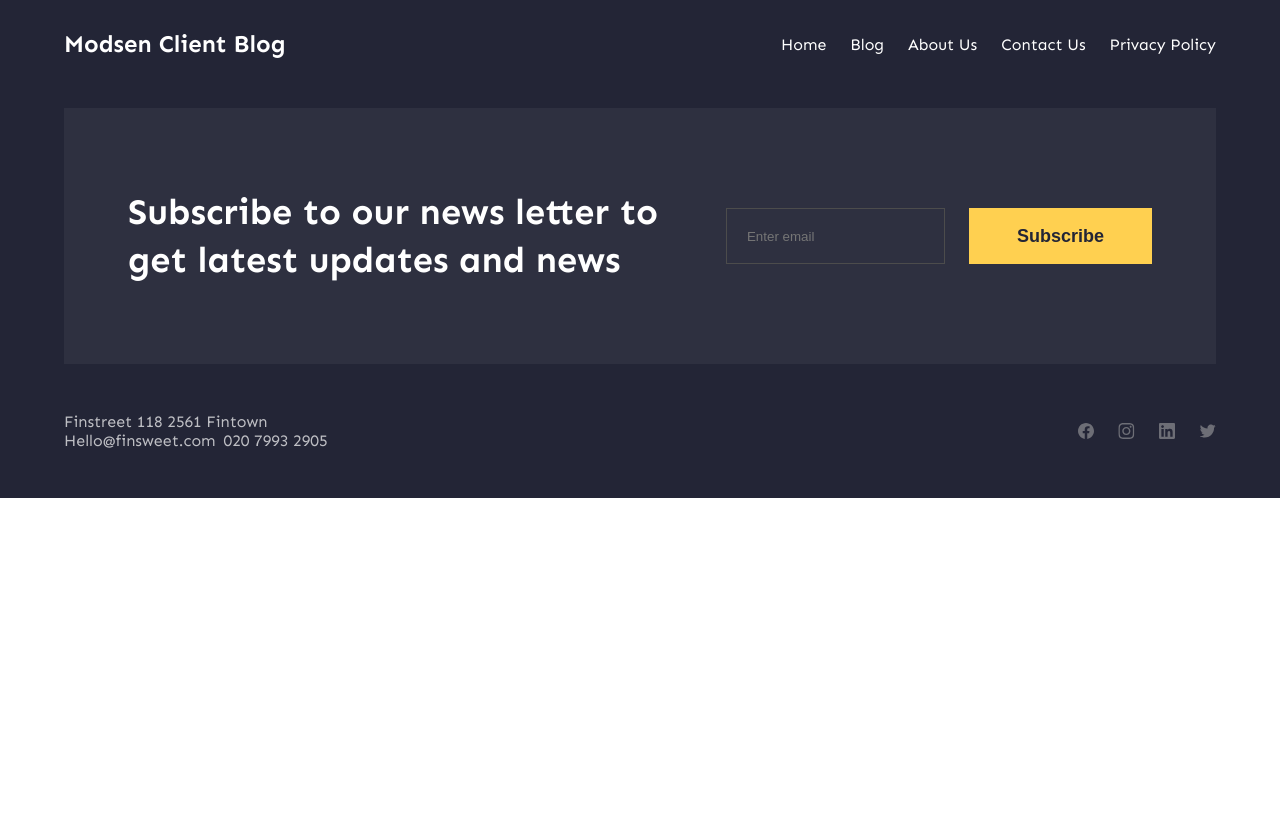
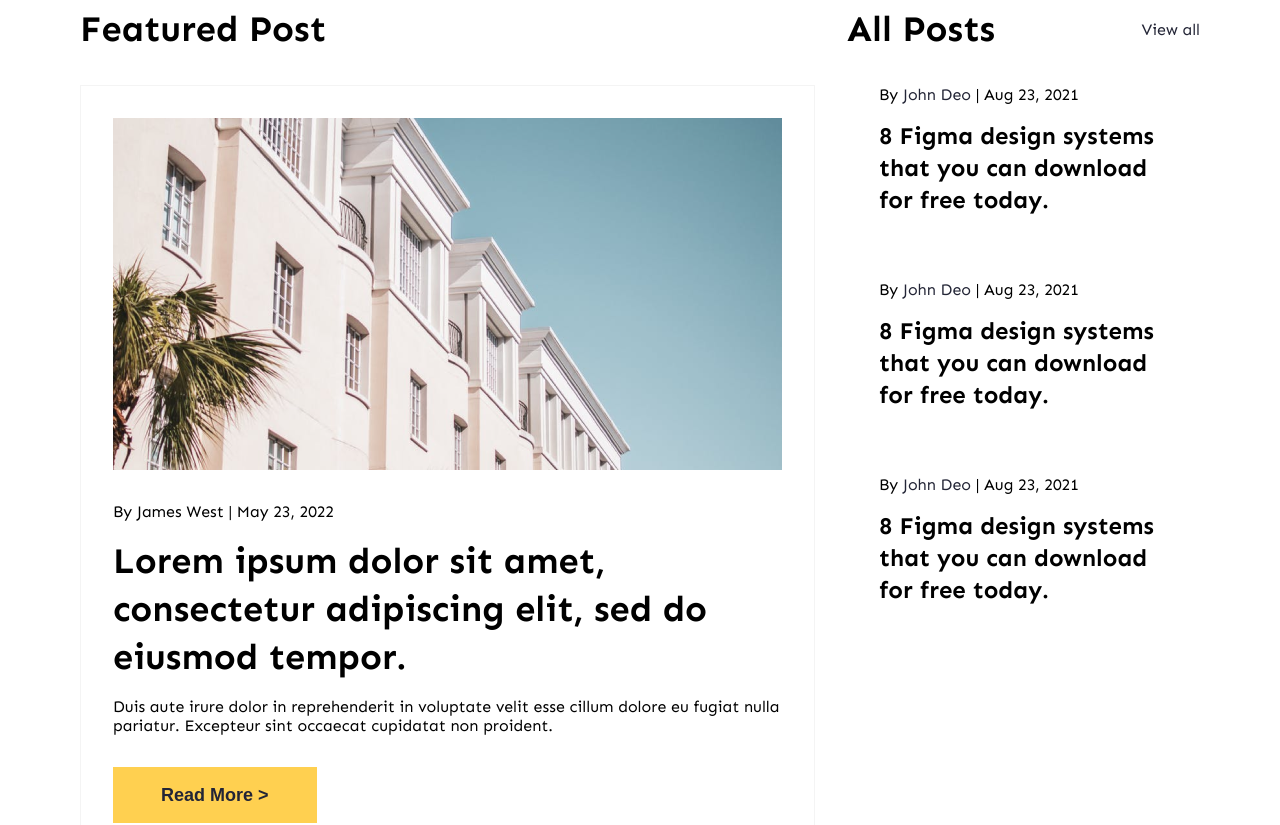
Before and after one commit to xYerMikx/client-blog, a Next.js app: page /en in a window 1280 px wide. Shown: the part 900-1725 px from the top of the page. Before the commit the page ends 1398 px from the top, so only its background shows below. Built offline with nearby package versions, Linux system fonts and the light colour scheme.

Commit message:
feat: add posts section

```diff
--- a/src/app/[locale]/page.tsx
+++ b/src/app/[locale]/page.tsx
@@ -1,6 +1,7 @@
 import { unstable_setRequestLocale } from "next-intl/server"
 
 import { Hero } from "@/components/Hero/Hero"
+import { Posts } from "@/components/Posts/Posts"
 
 import styles from "./page.module.scss"
 
@@ -10,6 +11,7 @@ export default function Home({ params: { locale } }: { params: { locale: string
   return (
     <main className={styles.main}>
       <Hero />
+      <Posts />
     </main>
   )
 }
--- /dev/null
+++ b/src/components/AllPosts/AllPosts.tsx
@@ -0,0 +1,14 @@
+import React from "react"
+
+import { posts } from "@/constants/posts"
+
+import { PostCard } from "../PostCard/PostCard"
+
+export function AllPosts() {
+  const shownPosts = posts.slice(1, posts.length)
+  return (
+    <div>
+      {shownPosts.map((post) => <PostCard key={post.id} post={post} />)}
+    </div>
+  )
+}
--- /dev/null
+++ b/src/components/FeaturedPost/FeaturedPost.tsx
@@ -0,0 +1,23 @@
+import Image from "next/image"
+
+import { posts } from "@/constants/posts"
+import { Button } from "@/ui/Button/Button"
+
+import styles from "./featuredPost.module.scss"
+
+export function FeaturedPost() {
+  const { createdAt, previewImage, text, title, author } = posts[0]
+  return (
+    <div className={styles.featured__post}>
+      <Image src={previewImage} alt="post-preview-image" />
+      <p className={styles.featured__post_info}>
+        By <span>{author}</span> | {createdAt}
+      </p>
+      <h2 className={styles.featured__post_title}>{title}</h2>
+      <p className={styles.featured__post_text}>{text}</p>
+      <Button variant="primary">
+        Read More <span>{">"}</span>
+      </Button>
+    </div>
+  )
+}
--- /dev/null
+++ b/src/components/FeaturedPost/featuredPost.module.scss
@@ -0,0 +1,16 @@
+.featured__post {
+  padding: $s32;
+  border: 1px solid $lightGray;
+  & > img {
+    margin-bottom: $s32;
+  }
+  &_info {
+    margin-bottom: $s16;
+  }
+  &_title {
+    margin-bottom: $s16;
+  }
+  &_text {
+    margin-bottom: $s32;
+  }
+}
--- /dev/null
+++ b/src/components/PostCard/PostCard.tsx
@@ -0,0 +1,20 @@
+import styles from "./postCard.module.scss"
+
+interface IPostCard {
+  post: {
+    author: string
+    createdAt: string
+    title: string
+  }
+}
+
+export function PostCard({ post: { author, createdAt, title } }: IPostCard) {
+  return (
+    <div className={styles.post__card}>
+      <p>
+        By <span className={styles.post__author}>{author}</span> | {createdAt}
+      </p>
+      <h4>{title}</h4>
+    </div>
+  )
+}
--- /dev/null
+++ b/src/components/PostCard/postCard.module.scss
@@ -0,0 +1,16 @@
+.post__card {
+  cursor: pointer;
+  background-color: $white;
+  transition: all 0.2s linear;
+  padding: $s32;
+  & > p {
+    margin-bottom: $s16;
+  }
+
+  &:hover {
+    background-color: $lightYellow;
+  }
+}
+.post__author {
+  color: $darkViolet;
+}
--- /dev/null
+++ b/src/components/Posts/Posts.tsx
@@ -0,0 +1,26 @@
+import { Routes } from "@/constants/routes"
+
+import { AllPosts } from "../AllPosts/AllPosts"
+import { FeaturedPost } from "../FeaturedPost/FeaturedPost"
+import NavigationLink from "../NavigationLink/NavigationLink"
+import styles from "./posts.module.scss"
+
+export function Posts() {
+  return (
+    <section className={styles.posts}>
+      <div className={styles.posts__featured_post}>
+        <h2>Featured Post</h2>
+        <FeaturedPost />
+      </div>
+      <div className={styles.posts__all_posts}>
+        <div className={styles.row}>
+          <h2>All Posts</h2>
+          <NavigationLink className={styles.view_all} href={Routes.BLOG}>
+            View all
+          </NavigationLink>
+        </div>
+        <AllPosts />
+      </div>
+    </section>
+  )
+}
--- /dev/null
+++ b/src/components/Posts/posts.module.scss
@@ -0,0 +1,22 @@
+.posts {
+  padding: $s128 $s80;
+  display: flex;
+  justify-content: space-between;
+  gap: $s32;
+  width: 100%;
+  &__featured_post,
+  &__all_posts {
+    flex: 0 1 50%;
+    & > h2 {
+      margin-bottom: $s32;
+    }
+  }
+}
+.view_all {
+  color: $darkViolet;
+}
+.row {
+  display: flex;
+  justify-content: space-between;
+  align-items: center;
+}
--- /dev/null
+++ b/src/constants/posts.ts
@@ -0,0 +1,41 @@
+import postImage from "@/assets/images/post_image.png"
+
+export const posts = [
+  {
+    id: 1,
+    previewImage: postImage,
+    authorId: 1,
+    createdAt: "May 23, 2022",
+    title:
+      "Lorem ipsum dolor sit amet, consectetur adipiscing elit, sed do eiusmod tempor.",
+    text: "Duis aute irure dolor in reprehenderit in voluptate velit esse cillum dolore eu fugiat nulla pariatur. Excepteur sint occaecat cupidatat non proident.",
+    author: "James West",
+  },
+  {
+    id: 2,
+    previewImage: postImage,
+    authorId: 2,
+    createdAt: "Aug 23, 2021",
+    title: "8 Figma design systems that you can download for free today.",
+    text: "Duis aute irure dolor in reprehenderit in voluptate velit esse cillum dolore eu fugiat nulla pariatur. Excepteur sint occaecat cupidatat non proident.",
+    author: "John Deo",
+  },
+  {
+    id: 3,
+    previewImage: postImage,
+    authorId: 2,
+    createdAt: "Aug 23, 2021",
+    title: "8 Figma design systems that you can download for free today.",
+    text: "Duis aute irure dolor in reprehenderit in voluptate velit esse cillum dolore eu fugiat nulla pariatur. Excepteur sint occaecat cupidatat non proident.",
+    author: "John Deo",
+  },
+  {
+    id: 4,
+    previewImage: postImage,
+    authorId: 2,
+    createdAt: "Aug 23, 2021",
+    title: "8 Figma design systems that you can download for free today.",
+    text: "Duis aute irure dolor in reprehenderit in voluptate velit esse cillum dolore eu fugiat nulla pariatur. Excepteur sint occaecat cupidatat non proident.",
+    author: "John Deo",
+  },
+]
```
Also changed, not shown: src/assets/images/post_image.png (added), src/components/AllPosts/allPosts.module.scss (added).
